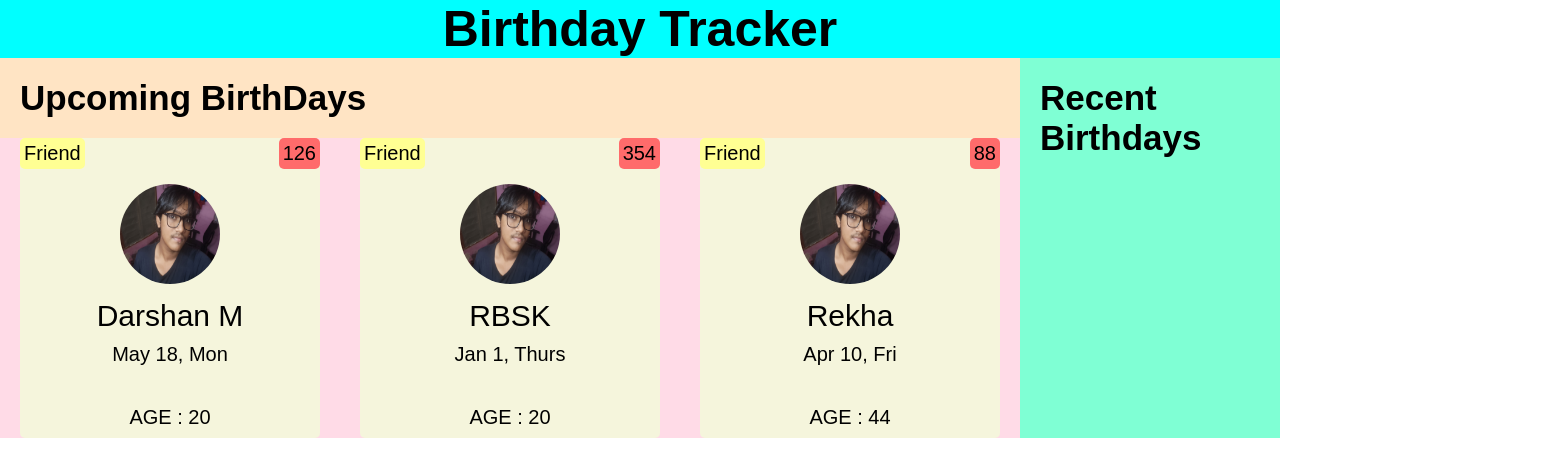
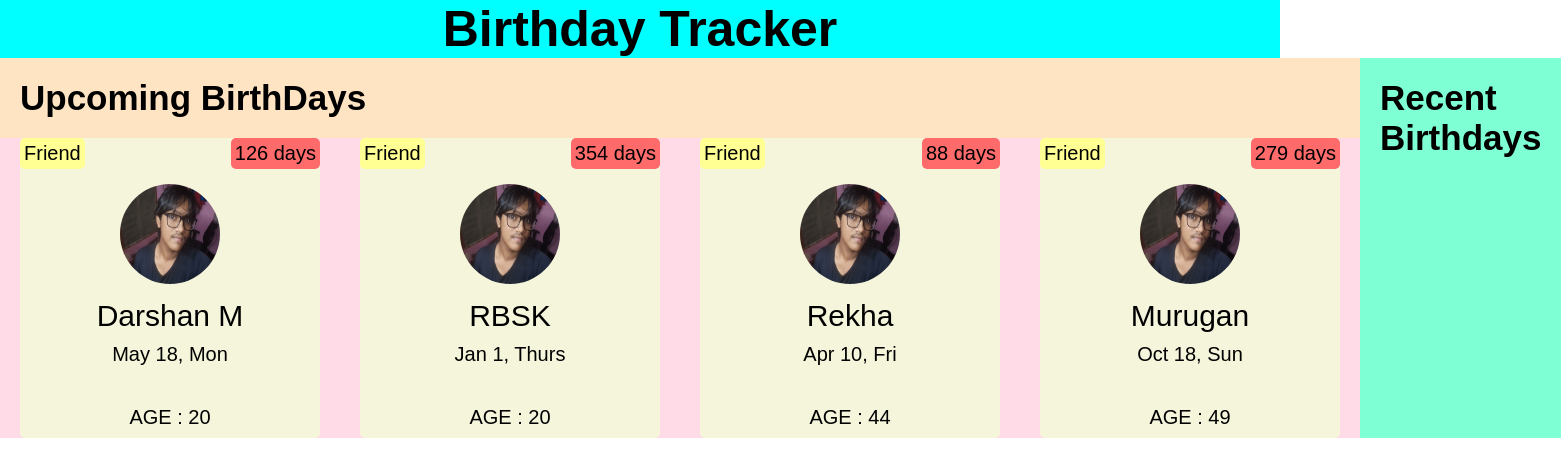
Before and after one commit to rbsk-05/birthday-tracker, a React (Vite) app: page / in a window 1280 px wide. Shown: the top 476 px of the page, 1561 px wide, since content can reach past the window. Built offline with nearby package versions, Linux system fonts and the light colour scheme; a web font is replaced by a local one.

Commit message:
Month Bug Fixed

```diff
--- a/src/birthdays.js
+++ b/src/birthdays.js
@@ -19,6 +19,13 @@ const birthdays = [
     dob : "April 10 1981",
     tag : "Friend",
     image : "darshan.jpg"
+  },
+  {
+    id : 4,
+    name : "Murugan",
+    dob : "Oct 18 1976",
+    tag : "Friend",
+    image : "darshan.jpg"
   }
 ];
 
--- a/src/components/BirthdayCard.jsx
+++ b/src/components/BirthdayCard.jsx
@@ -5,7 +5,7 @@ function BirthdayCard ({birthday, age, daysLeft, day, birthdate, birthmonth}) {
     <div className='Birthday-card'>
         <div className="Birthday-card-header">
           <span className='Birthday-tag'>{birthday.tag}</span>
-          <span className='Birthday-days'>{daysLeft}</span>
+          <span className='Birthday-days'>{daysLeft} days</span>
         </div>
 
         <div className='Birthday-content-div'>
--- a/src/utils/date.js
+++ b/src/utils/date.js
@@ -6,7 +6,7 @@ function getBirthDate(dob){
 function getBirthMonth(dob){
   const birthDate = new Date(dob);
 
-  const months = ["Jan", "Feb", "Mar", "Apr", "May", "Jun", "Jul", "Sep", "Aug", "Sep", "Oct", "Nov", "Dec"];
+  const months = ["Jan", "Feb", "Mar", "Apr", "May", "Jun", "Jul", "Aug", "Sep", "Oct", "Nov", "Dec"];
 
   return months[birthDate.getMonth()]; //INDEXING
 }
```
